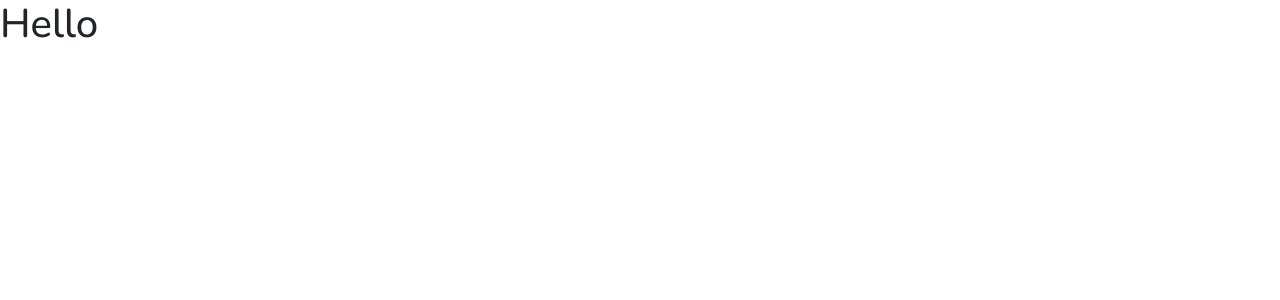
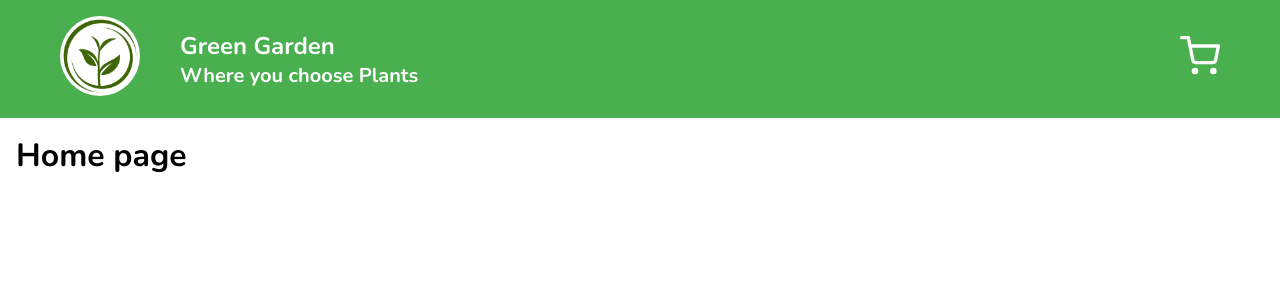
Before and after one commit to iamtun/learning_react, a React (Vite) app: page / in a window 1280 px wide. Shown: the top 300 px of the page. Built offline with nearby package versions, Linux system fonts and the light colour scheme.

Commit message:
feat: add router for app

```diff
--- a/src/App.jsx
+++ b/src/App.jsx
@@ -1,9 +1,30 @@
+import { createBrowserRouter, RouterProvider } from "react-router-dom";
+import { AppLayout } from "./components/layouts";
+import { CardPage, HomePage, ProductPage } from "./views";
+
+const router = createBrowserRouter([
+  {
+    path: "/",
+    element: <AppLayout />,
+    children: [
+      {
+        path: "",
+        element: <HomePage />,
+      },
+      {
+        path: "/products",
+        element: <ProductPage />,
+      },
+      {
+        path: "/card",
+        element: <CardPage />,
+      },
+    ],
+  },
+]);
+
 const App = () => {
-  return (
-    <div>
-      <h1>Hello</h1>
-    </div>
-  );
+  return <RouterProvider router={router} />;
 };
 
 export default App;
--- a/src/main.jsx
+++ b/src/main.jsx
@@ -3,7 +3,6 @@ import ReactDOM from "react-dom/client";
 import App from "./App.jsx";
 
 import "./index.css";
-import "bootstrap/dist/css/bootstrap.min.css";
 
 ReactDOM.createRoot(document.getElementById("root")).render(
   <React.StrictMode>
```
